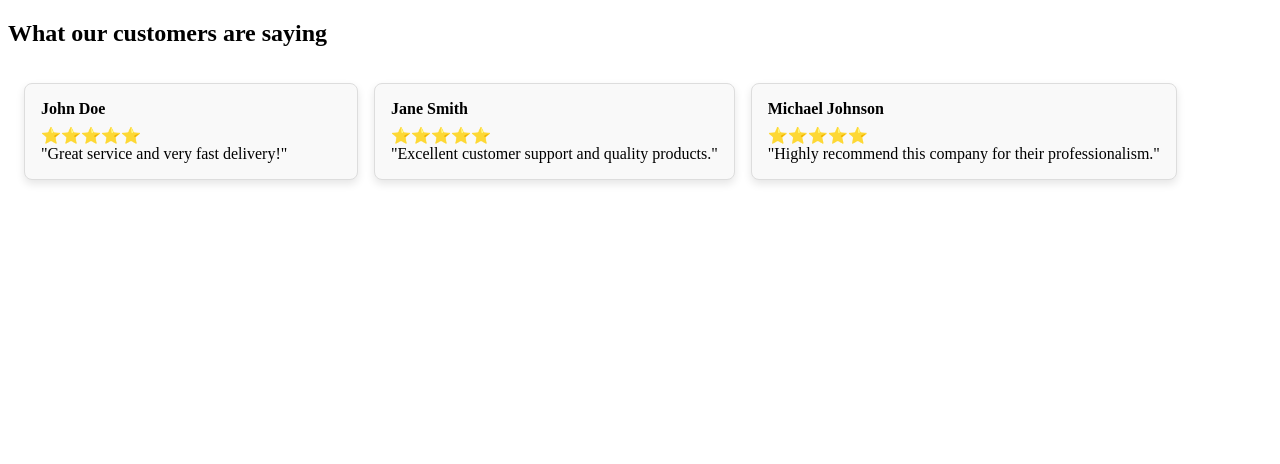
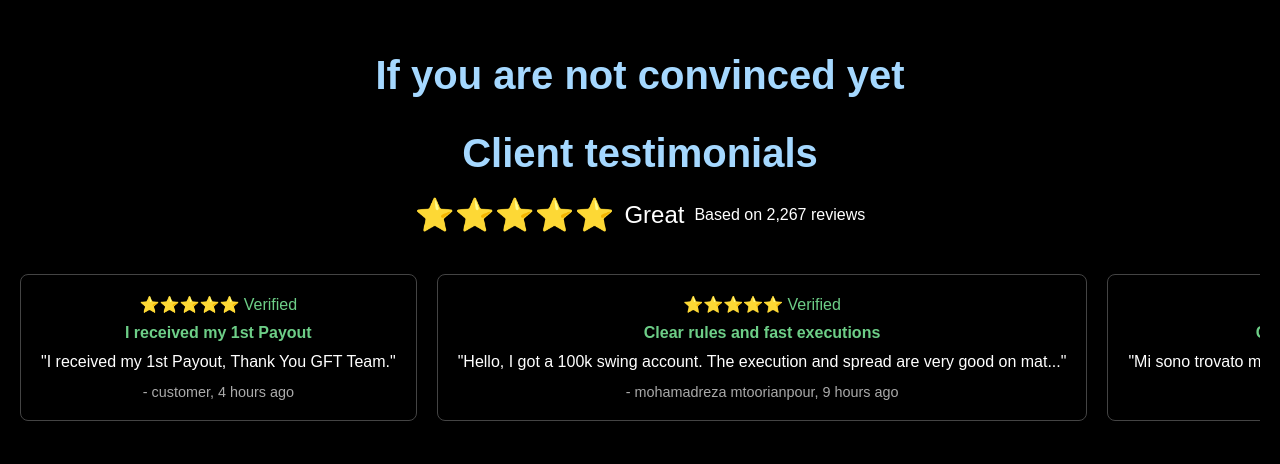
Before and after one commit to arlindidrizi2/reviews_slider, a plain HTML site: page index.html in a window 1280 px wide. Drawn offline with Linux system fonts and the light colour scheme.

Commit message:
Update index.html

```diff
--- a/index.html
+++ b/index.html
@@ -3,51 +3,100 @@
 <head>
   <meta charset="UTF-8">
   <meta name="viewport" content="width=device-width, initial-scale=1.0">
-  <title>Reviews Slider</title>
+  <title>Trustpilot Reviews Slider</title>
   <style>
+    body {
+      margin: 0;
+      font-family: Arial, sans-serif;
+      background: black;
+      color: white;
+    }
+    .review-section {
+      text-align: center;
+      padding: 20px;
+    }
+    .review-section h2 {
+      font-size: 2.5em;
+      margin-bottom: 20px;
+      color: #a5d8ff;
+    }
+    .trustpilot-overview {
+      display: flex;
+      align-items: center;
+      justify-content: center;
+      gap: 10px;
+      margin-bottom: 20px;
+    }
+    .trustpilot-overview .stars {
+      font-size: 2em;
+      color: #6dce87;
+    }
+    .trustpilot-overview .rating {
+      font-size: 1.5em;
+    }
     .review-slider {
       display: flex;
       overflow-x: auto;
       scroll-snap-type: x mandatory;
-      gap: 16px;
-      padding: 16px;
-      background-color: #ffffff;
+      gap: 20px;
+      padding: 20px;
     }
     .review {
       min-width: 300px;
       flex-shrink: 0;
-      background: #f9f9f9;
-      border: 1px solid #ddd;
+      border: 1px solid #444;
       border-radius: 8px;
-      padding: 16px;
+      padding: 20px;
       scroll-snap-align: start;
-      box-shadow: 0 4px 8px rgba(0, 0, 0, 0.1);
+      background: transparent;
     }
     .review h4 {
       margin: 0 0 8px;
+      color: #6dce87;
     }
     .review p {
       margin: 0;
+      line-height: 1.5;
+    }
+    .review .stars {
+      color: #6dce87;
+      margin-bottom: 10px;
+    }
+    .review .author {
+      font-size: 0.9em;
+      color: #aaa;
+      margin-top: 10px;
     }
   </style>
 </head>
 <body>
-  <h2>What our customers are saying</h2>
-  <div class="review-slider">
-    <div class="review">
-      <h4>John Doe</h4>
-      <p>⭐⭐⭐⭐⭐</p>
-      <p>"Great service and very fast delivery!"</p>
+  <div class="review-section">
+    <h2>If you are not convinced yet</h2>
+    <h2>Client testimonials</h2>
+    <div class="trustpilot-overview">
+      <div class="stars">⭐⭐⭐⭐⭐</div>
+      <div class="rating">Great</div>
+      <div class="reviews-count">Based on 2,267 reviews</div>
     </div>
-    <div class="review">
-      <h4>Jane Smith</h4>
-      <p>⭐⭐⭐⭐⭐</p>
-      <p>"Excellent customer support and quality products."</p>
-    </div>
-    <div class="review">
-      <h4>Michael Johnson</h4>
-      <p>⭐⭐⭐⭐⭐</p>
-      <p>"Highly recommend this company for their professionalism."</p>
+    <div class="review-slider">
+      <div class="review">
+        <div class="stars">⭐⭐⭐⭐⭐ Verified</div>
+        <h4>I received my 1st Payout</h4>
+        <p>"I received my 1st Payout, Thank You GFT Team."</p>
+        <div class="author">- customer, 4 hours ago</div>
+      </div>
+      <div class="review">
+        <div class="stars">⭐⭐⭐⭐⭐ Verified</div>
+        <h4>Clear rules and fast executions</h4>
+        <p>"Hello, I got a 100k swing account. The execution and spread are very good on mat..."</p>
+        <div class="author">- mohamadreza mtoorianpour, 9 hours ago</div>
+      </div>
+      <div class="review">
+        <div class="stars">⭐⭐⭐⭐⭐ Verified</div>
+        <h4>Come mi sono trovato con GOATFOUND...</h4>
+        <p>"Mi sono trovato molto bene con quest’azienda i dati ti vengono inviati entro 24..."</p>
+        <div class="author">- Giulio Temponi, 10 hours ago</div>
+      </div>
     </div>
   </div>
 </body>
```
